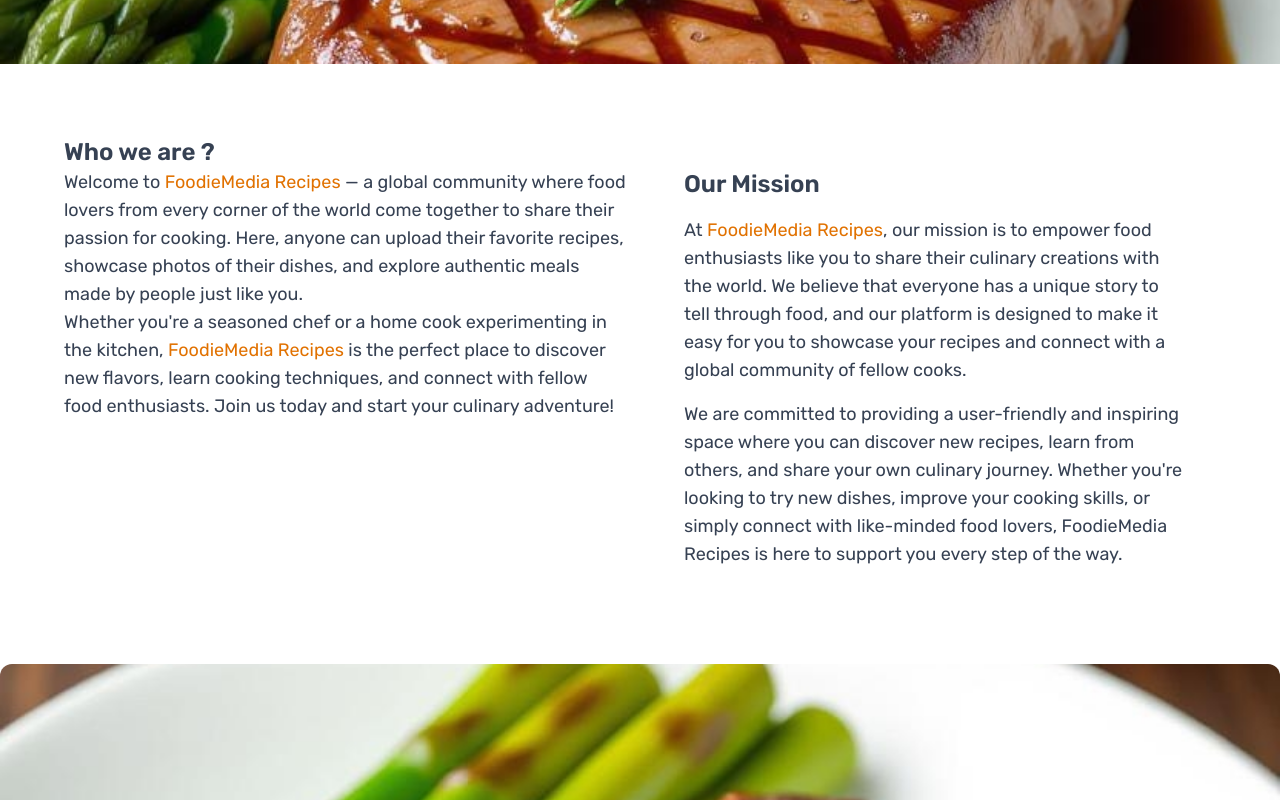
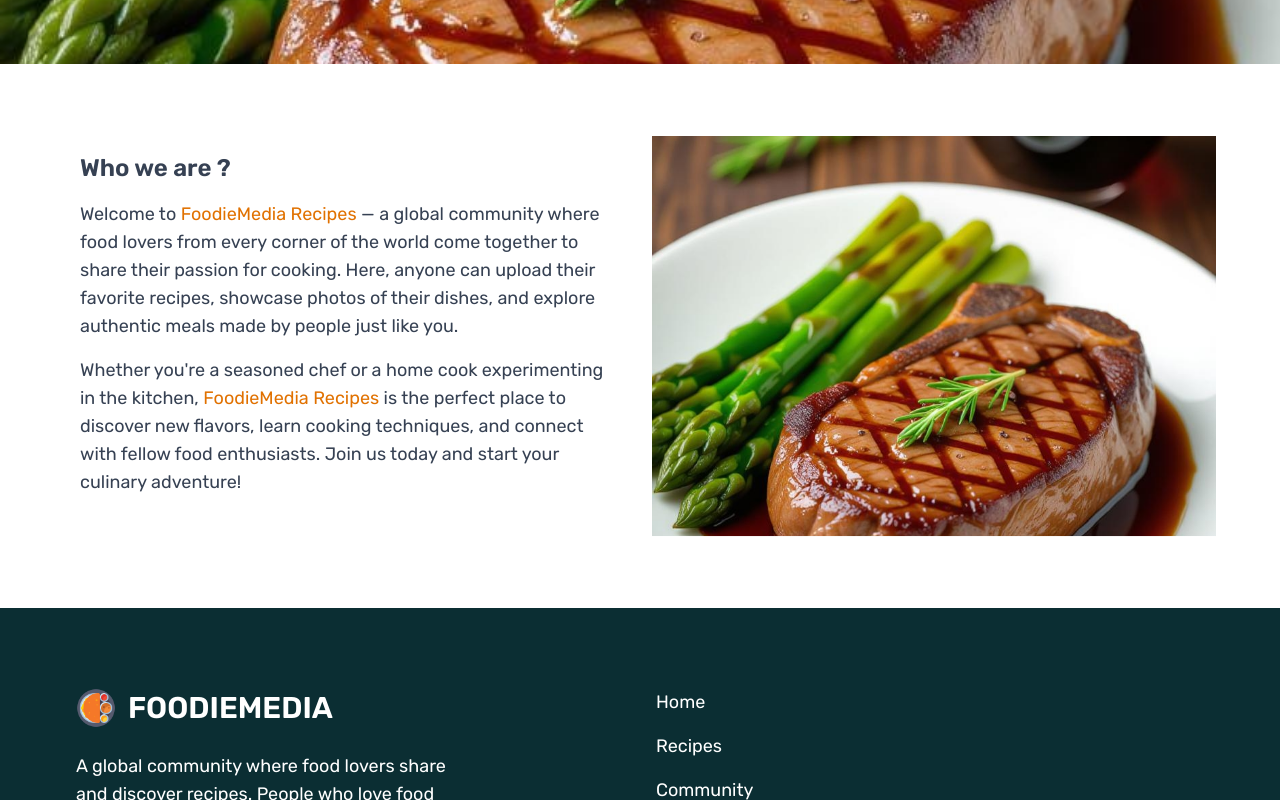
Before and after one commit to shiba-murmu/Discover-your-recipe, a React (Vite) app in the folder frontend/: page /home in a window 1280 px wide. Shown: the part 600-1400 px from the top of the page. Built offline with nearby package versions, Linux system fonts and the light colour scheme.

Commit message:
First section for the container_one is designed.

```diff
--- a/frontend/src/components/Slider/Fade_slider.jsx
+++ b/frontend/src/components/Slider/Fade_slider.jsx
@@ -4,7 +4,7 @@ import Food from "../../assets/food.png";
 import Food2 from "../../assets/food2.png";
 import Food3 from "../../assets/large_food_2.jpg";
 
-function Fade_slider() {
+function Fade_slider({ children }) {
     const settings = {
         fade: true,
         infinite: true,
@@ -19,17 +19,9 @@ function Fade_slider() {
     };
 
     return (
-        <div className="w-full mx-auto rounded-xl overflow-hidden">
+        <div className="w-full mx-auto  overflow-hidden">
             <Slider {...settings}>
-                {[Food, Food2, Food3].map((img, i) => (
-                    <div key={i} className="w-full h-[250px] md:h-[500px]">
-                        <img
-                            src={img}
-                            alt={`Slide ${i + 1}`}
-                            className="w-full h-full object-cover"
-                        />
-                    </div>
-                ))}
+               {children}
             </Slider>
         </div>
     );
--- a/frontend/src/pages/Home/Containers/Container_2/Container_two.jsx
+++ b/frontend/src/pages/Home/Containers/Container_2/Container_two.jsx
@@ -1,11 +1,16 @@
 import React from 'react'
 import Fade_slider from '../../../../components/Slider/Fade_slider'
+import Food from '../../../../assets/food.png'
+import Food2 from '../../../../assets/food2.png'
+import Food3 from '../../../../assets/large_food_2.jpg'
+
 
 function Container_two() {
     return (
         <>
             <div className='grid grid-cols-1 md:grid-cols-2 gap-6 p-4 md:p-16'>
-                <div>
+                <div className='p-4 md:p-4 rounded-lg flex flex-col justify-start gap-4'>
+                    {/* Left section content */}
                     <h2 className='text-2xl font-bolder'>Who we are ?</h2>
                     <p>
                         Welcome to <span className="font-semibold text-amber-600">FoodieMedia Recipes</span> —
@@ -21,7 +26,7 @@ function Container_two() {
                     </p>
                 </div>
 
-                <div className=' p-4 md:p-8 rounded-lg flex flex-col justify-center gap-4'>
+                {/* <div className='p-4 md:p-4 rounded-lg flex flex-col justify-start gap-4'>
                     <h2 className='text-2xl font-bolder'>Our Mission</h2>
                     <p>
                         At <span className="font-semibold text-amber-600">FoodieMedia Recipes</span>, our mission is to
@@ -34,14 +39,48 @@ function Container_two() {
                         learn from others, and share your own culinary journey. Whether you're looking to try new dishes,
                         improve your cooking skills, or simply connect with like-minded food lovers, FoodieMedia Recipes is here to support you every step of the way.
                     </p>
+                </div> */}
+                <div className='p-0 md:p-0 rounded-lg flex flex-col justify-start gap-4'>
+                    {/* Right section content */}
+                    <Fade_slider>
+                        <div className="relative w-full h-[250px] md:h-[400px]">
+                            <img
+                                src={Food}
+                                alt="Slide 1"
+                                className="w-full h-full object-cover"
+                            />
+                        </div>
+                        <div className="relative w-full h-[250px] md:h-[400px]">
+                            <img
+                                src={Food2}
+                                alt="Slide 2"
+                                className="w-full h-full object-cover"
+                            />
+                        </div>
+                        <div className="relative w-full h-[250px] md:h-[400px]">
+                            <img
+                                src={Food3}
+                                alt="Slide 3"
+                                className="w-full h-full object-cover"
+                            />
+                        </div>
+                    </Fade_slider>
                 </div>
             </div>
 
             <div>
-                <Fade_slider />
+
             </div>
         </>
     )
 }
 
 export default Container_two
+
+function Right_side_image_container() {
+    return (
+        <>
+
+        </>
+    )
+}
```
